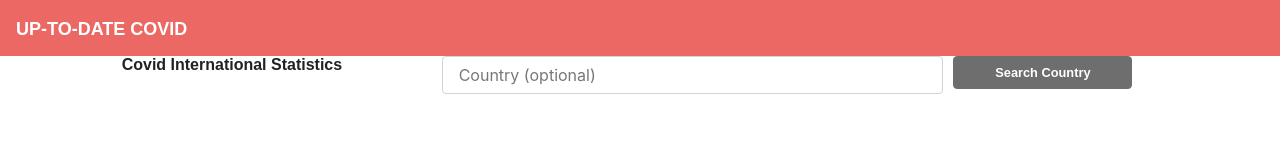
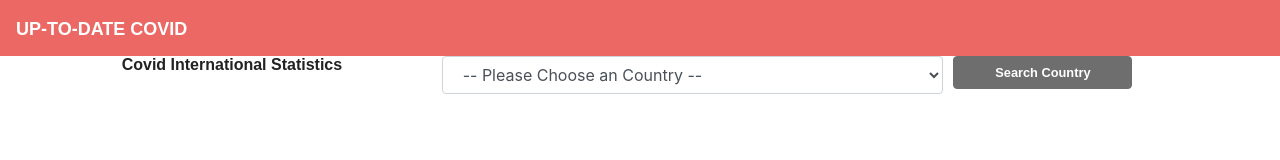
Before and after one commit to mcollums/Covid-Info-App, a React (Create React App) app in the folder client/: page / in a window 1280 px wide. Shown: the top 160 px of the page. Built offline with nearby package versions, Linux system fonts and the light colour scheme; no server answers; a web font is replaced by a local one.

Commit message:
countrysearchbar component made, form select option implemented

```diff
--- /dev/null
+++ b/client/src/components/CountrySearchBar/index.js
@@ -0,0 +1,27 @@
+import React from "react";
+import "./style.css";
+import { DropDown, FormBtn } from "../Form";
+
+// The ...props means, spread all of the passed props onto this element
+// That way we don't have to define them all individually
+export function CountrySearchBar(props) {
+    return (
+        <div className="country-search">
+        <form className="country-search">
+            <DropDown
+                onChange={props.onChange}
+                name="country"
+                placeholder="Country (optional)"
+                floatdir={"left"}
+            />
+            <FormBtn
+                disabled={!(props.country)}
+                onClick={props.onClick}
+                floatdir={"left"}
+            >
+                Search Country
+            </FormBtn>
+        </form>
+        </div>
+    );
+}
--- /dev/null
+++ b/client/src/components/CountrySearchBar/style.css
@@ -0,0 +1,4 @@
+.country-search {
+    /* background-color:  red !important;
+    padding: 10px; */
+}
--- a/client/src/components/Form/index.js
+++ b/client/src/components/Form/index.js
@@ -4,8 +4,23 @@ import React from "react";
 
 export function Input(props) {
   return (
-    <div className="form-group" style={{float: props.floatdir, width: "70%", marginRight: "10px" }}>
+    <div className="form-group" style={{ float: props.floatdir, width: "70%", marginRight: "10px" }}>
       <input className="form-control" {...props} />
+    </div>
+  );
+}
+
+export function DropDown(props) {
+  return (
+    <div className="form-group" style={{ float: props.floatdir, width: "70%", marginRight: "10px" }}>
+      <select className="form-control" id="select-form" {...props} >
+        <option>-- Please Choose an Country --</option>
+        <option>Canada</option>
+        <option>Italy</option>
+        <option>Spain</option>
+        <option>Mexico</option>
+        <option>USA</option>
+      </select>
     </div>
   );
 }
--- a/client/src/pages/Graph.js
+++ b/client/src/pages/Graph.js
@@ -2,7 +2,8 @@ import React, { useState, useEffect } from "react";
 import API from "../utils/API";
 import { Link } from "react-router-dom";
 import { Col, Row, Container } from "../components/Grid";
-import { Input, FormBtn } from "../components/Form";
+import { CountrySearchBar } from "../components/CountrySearchBar";
+
 
 function Graph() {
     // Setting the component's initial state
@@ -30,14 +31,16 @@ function Graph() {
 
     // Handles updating component state when the user types into the input field
     function handleInputChange(event) {
+        console.log(event.target.value)
         const { name, value } = event.target;
         setFormObject({ ...formObject, [name]: value }) //takes past state and overwrites the property being passed from input field
+        // loadCovidData(formObject.country)
     };
 
     // When the form is submitted, use the API.getCovidData based on the FormObject's location
     function handleFormSubmit(event) {
         event.preventDefault();
-        loadCovidData(formObject.location);
+        loadCovidData(formObject.country);
     };
 
     return (
@@ -48,21 +51,11 @@ function Graph() {
                     <h6>Covid International Statistics</h6>
                 </Col>
                 <Col size="7">
-                    <form>
-                        <Input
-                            onChange={handleInputChange}
-                            name="location"
-                            placeholder="Country (optional)"
-                            floatdir={"left"}
-                        />
-                        <FormBtn
-                            disabled={!(formObject.location)}
-                            onClick={handleFormSubmit}
-                            floatdir={"left"}
-                        >
-                            Search Country
-                    </FormBtn>
-                    </form>
+                    <CountrySearchBar
+                        onClick = {handleFormSubmit}
+                        onChange={handleInputChange}
+                        country={formObject.country}
+                    />
                 </Col>
             </Row>
             <Row>
```
